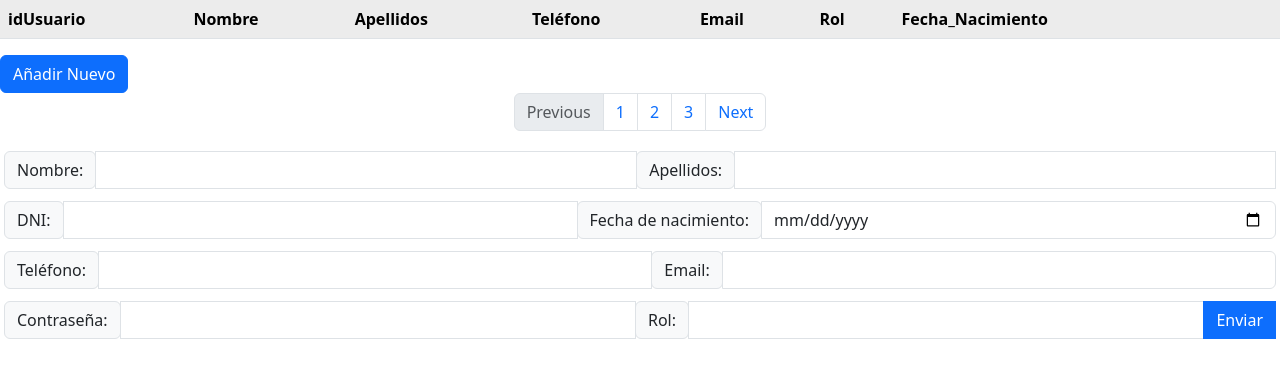
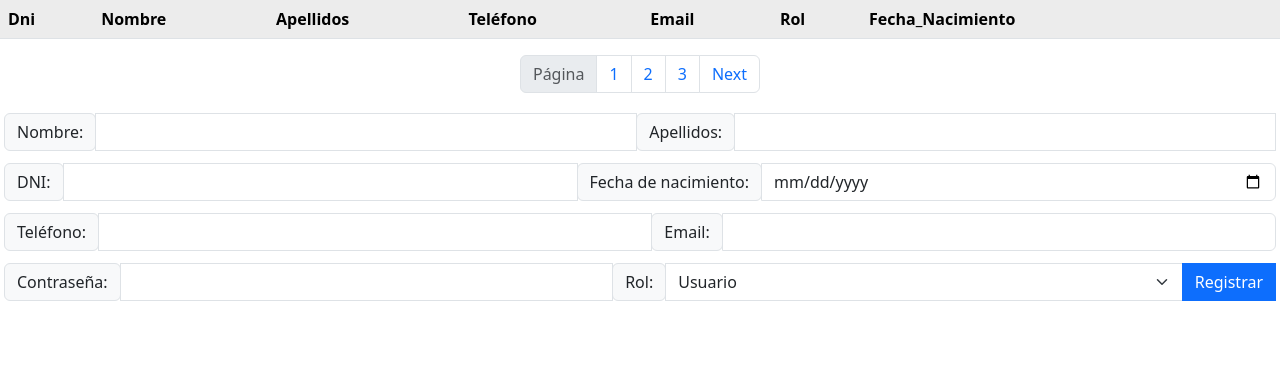
Before and after one commit to anaicm/Hospital, a PHP site: page /Administrador/usuario.php in a window 1280 px wide. Shown: the top 378 px of the page. Run offline with PHP 8.4, Linux system fonts and the light colour scheme; data that the repository does not hold is empty.

Commit message:
progreso usuario

```diff
--- a/vista/Administrador/usuario.php
+++ b/vista/Administrador/usuario.php
@@ -6,7 +6,7 @@
     <title>Portal Administración BD</title>
     <link href="https://cdn.jsdelivr.net/npm/bootstrap@5.3.0-alpha3/dist/css/bootstrap.min.css" rel="stylesheet"
         integrity="sha384-KK94CHFLLe+nY2dmCWGMq91rCGa5gtU4mk92HdvYe+M/SXH301p5ILy+dN9+nJOZ" crossorigin="anonymous">
-    <link rel="stylesheet" type="text/css" href="../css/Administrador_Usuario.css">
+
     <script>
     /*
     @function para eliminar por id, usando una solicitud HTTP asíncrona que realiza la llamada al servidor
@@ -47,40 +47,47 @@
         http.setRequestHeader('Content-type', 'application/x-www-form-urlencoded');
 
         http.onreadystatechange = function() {
+            //respesta ajax correcta
             if (http.readyState == 4 && http.status == 200) {
                 var usuario = JSON.parse(http.response);
-                document.getElementById('nombre').value = usuario[0].Nombre;
+                document.getElementById('nombre').value = usuario[0].Nombre; //datos mapeados
                 document.getElementById('apellidos').value = usuario[0].Apellido;
                 document.getElementById('dni').value = usuario[0].Dni;
+                document.getElementById('dni').disabled = true;
                 document.getElementById('Telefono').value = usuario[0].Telefono;
                 document.getElementById('FechaNacimiento').value = usuario[0].FechaNacimiento;
                 document.getElementById('email').value = usuario[0].Email;
                 document.getElementById('rol').value = usuario[0].Rol;
-                document.getElementById('registrar').style.display = 'none';
+                document.getElementById('registrar').style.display = 'none'; //cambia la visibilidad de los botones
                 document.getElementById('modificar').style.display = 'block';
-                document.getElementById('idUsuario').value = id;
+                document.getElementById('idUsuario').value = id; //deja el id oculto para luego uasarlo en modificar
+                document.getElementById('Anadir').style.display = "block";
+
             }
         }
         http.send(params);
     }
-
+    /**
+     * @Function limpiarFormulario() limpia los campos del formulario
+     */
     function limpiarFormulario() {
         document.getElementById('nombre').value = "";
         document.getElementById('apellidos').value = "";
         document.getElementById('dni').value = "";
+        document.getElementById('dni').enabled = false;
         document.getElementById('Telefono').value = "";
         document.getElementById('FechaNacimiento').value = "";
         document.getElementById('email').value = "";
-        document.getElementById('rol').value = "";
-
+        document.getElementById('rol').value = "Usuario";
+        document.getElementById('dni').disabled = false;
         document.getElementById('registrar').style.display = "block";
         document.getElementById('modificar').style.display = "none";
+        document.getElementById('Anadir').style.display = "none";
     }
     </script>
 </head>
 
-<body>
-    <?php
+<body><?php
 require_once('../../modelo/crud.php');
 
 if (isset($_POST['registrar'])) {//
@@ -91,10 +98,8 @@ if (isset($_POST['registrar'])) {//
 	$fnacimiento = date('Y-m-d', strtotime(str_replace('-', '/', $_POST['FechaNacimiento'])));
 	$email = $_POST['email'];
 	$contrasenia = $_POST['password'];
-
     try {
-    crud_insert('Usuario', array('nombre' => $nombre, 'apellido' => $apellido, 'telefono' => $telefono, 'FechaNacimiento' => $fnacimiento,'contrasenia' => $contrasenia, 'email' => $email, 'rol' => 'Administrador'));
-    header("Refresh:0");
+    crud_insert('Usuario', array('dni' => $dni, 'nombre' => $nombre, 'apellido' => $apellido, 'telefono' => $telefono, 'FechaNacimiento' => $fnacimiento,'contrasenia' => $contrasenia, 'email' => $email, 'rol' => 'Administrador'));
     } catch (PDOException $e) {
         echo 'Error al insertar usuario: ' . $e->getMessage();
     }
@@ -110,9 +115,8 @@ if (isset($_POST['modificar'])) {
 	$email = $_POST['email'];
 	$contrasenia = $_POST['password'];
     $rol = $_POST['rol'];
-
-    try {
-        crud_update('Usuario', array('nombre' => $nombre, 'apellido' => $apellido, 'telefono' => $telefono, 'FechaNacimiento' => $fnacimiento,'contrasenia' => $contrasenia, 'email' => $email, 'rol' => $rol), "idUsuario = $id");
+    try {//actualiza los datos por el id de usuario que se ha guardado en el hidden
+        crud_update('Usuario', array('dni' => $dni, 'nombre' => $nombre, 'apellido' => $apellido, 'telefono' => $telefono, 'FechaNacimiento' => $fnacimiento,'contrasenia' => $contrasenia, 'email' => $email, 'rol' => $rol), "idUsuario = $id");
     } catch (PDOException $e) {
         echo 'Error al insertar usuario: ' . $e->getMessage();
     }
@@ -120,9 +124,9 @@ if (isset($_POST['modificar'])) {
 //mostrar la tabla usuarios
 $usuarios=crud_get_all('usuario');//trae la tabla usuario
 
-echo "<table class=\"table table-hover\">";
+echo "<table class='table table-hover'>";
     echo "<tr>
-        <th scope=\"col\">idUsuario</th>
+        <th scope=\"col\">Dni</th>
         <th scope=\"col\">Nombre</th>
         <th scope=\"col\">Apellidos</th>
         <th scope=\"col\">Teléfono</th>
@@ -132,29 +136,29 @@ echo "<table class=\"table table-hover\">";
         <th scope=\"col\"></th>
         <th scope=\"col\"></th>
     </tr>";
-    //falta el campo del DNI
+/////
     foreach ($usuarios as $usuario) {
-    echo "<tr onclick=\"seleccionar('" . $usuario['idUsuario'] . "');\" >
-        <td scope='row'>" . $usuario['idUsuario'] . "</td>
+    echo '<tr onclick="seleccionar(' . $usuario['idUsuario'] . ');">
+        <td scope="row">' . $usuario['Dni'] . "</td>
         <td>" . $usuario['Nombre'] . "</td>
         <td>" . $usuario['Apellido'] . "</td>
         <td>" . $usuario['Telefono'] . "</td>
         <td>" . $usuario['Email'] . "</td>
         <td>" . $usuario['Rol'] . "</td>
-        <td>" . $usuario['FechaNacimiento'] . "</td>
-        <td>" . "<button class=\"btn btn-primary\" onclick=\"borrar(". $usuario['idUsuario'] .");\" id=\"borrar\" name=\"borrar\" value=\"Borrar\">Borrar</button>" . "</td>
-    </tr>";
+        <td>" . date('d-m-Y', strtotime(str_replace('-', '/', $usuario['FechaNacimiento']))) . "</td>
+        <td>" . '<button class="btn btn-primary" onclick="borrar(' . $usuario['idUsuario'] . ', \'usuario\');" id="borrar" name="borrar" value="Borrar">Borrar</button>' . "</td>
+        </tr>";
     }
     echo "</table>";
     //mostrar la tabla usuarios
 ?>
-    <button class="btn btn-primary" onclick="limpiarFormulario()" type="submit" id="Anadir" name="Anadir"
-        value="Anadir">Añadir Nuevo</button>
+    <button class="btn btn-primary" onclick="limpiarFormulario()" type="submit" id="Anadir" name="Anadir" value="Anadir"
+        style="display: none;">Cancelar</button>
     <!--formulario de usuarios-->
     <nav aria-label="Page navigation example">
         <ul class="pagination justify-content-center">
             <li class="page-item disabled">
-                <a class="page-link" href="#" tabindex="-1">Previous</a>
+                <a class="page-link" href="#" tabindex="-1">Página</a>
             </li>
             <li class="page-item"><a class="page-link" href="#">1</a></li>
             <li class="page-item"><a class="page-link" href="#">2</a></li>
@@ -167,23 +171,20 @@ echo "<table class=\"table table-hover\">";
 
     <div id='panel-modificar' class='d-flex'>
         <form method="post" class="">
-            <?php
-            echo '<input type="hidden" name="idUsuario" id="idUsuario" value="">'
-            ?>
+            <input type="hidden" name="idUsuario" id="idUsuario" value="">
             <div class="input-group mb-1 d-inline-flex p-1 bd-highlight">
                 <!--clase de bootstrap-->
                 <div class="input-group-prepend">
-
                     <span class="input-group-text" id="basic-addon3">Nombre: </span>
                 </div>
-                <input type="text" class="form-control" id="nombre" name="nombre" aria-describedby="basic-addon3"
-                    require>
+                <input required type="text" class="form-control" id="nombre" name="nombre"
+                    aria-describedby="basic-addon3">
 
                 <div class="input-group-prepend">
 
                     <span class="input-group-text" id="basic-addon3">Apellidos: </span>
                 </div>
-                <input type="text" class="form-control" id="apellidos" name="apellidos"
+                <input required type="text" class="form-control" id="apellidos" name="apellidos"
                     aria-describedby="basic-addon3"><br>
             </div>
             <div class="input-group mb-1 d-inline-flex p-1 bd-highlight">
@@ -191,12 +192,13 @@ echo "<table class=\"table table-hover\">";
 
                     <span class="input-group-text" id="basic-addon3">DNI: </span>
                 </div>
-                <input type="text" class="form-control" id="dni" name="dni" aria-describedby="basic-addon3">
+                <input required type="tel" pattern="[0-9]{8}[A-Z]{1}" class="form-control" id="dni" name="dni"
+                    aria-describedby="basic-addon3">
 
                 <div class="input-group-prepend">
                     <span class="input-group-text" id="basic-addon3">Fecha de nacimiento: </span>
                 </div>
-                <input type="date" class="form-control" id="FechaNacimiento" name="FechaNacimiento"
+                <input required type="date" class="form-control" id="FechaNacimiento" name="FechaNacimiento"
                     aria-describedby="basic-addon3">
             </div>
             <div class="input-group mb-1 d-inline-flex p-1 bd-highlight">
@@ -204,7 +206,8 @@ echo "<table class=\"table table-hover\">";
 
                     <span class="input-group-text" id="basic-addon3">Teléfono: </span>
                 </div>
-                <input type="text" class="form-control" id="Telefono" name="Telefono" aria-describedby="basic-addon3">
+                <input required type="tel" pattern="[0-9]{9}" class="form-control" id="Telefono" name="Telefono"
+                    aria-describedby="basic-addon3">
 
                 <div class="input-group-prepend">
                     <span class="input-group-text" id="basic-addon3">Email: </span>
@@ -223,9 +226,14 @@ echo "<table class=\"table table-hover\">";
                 <div class="input-group-prepend">
                     <span class="input-group-text" id="basic-addon3">Rol: </span>
                 </div>
-                <input type="text" class="form-control" id="rol" name="rol" aria-describedby="basic-addon3">
+                <select id='rol' name='rol' class="form-select" aria-label="Default select example">
+                    <option selected value="Usuario">Usuario</option>
+                    <option value="Administrador">Administrador</option>
+                    <option value="Administrador">Especialista</option>
+                    <option value="Administrador">Usuario Autorizado</option>
+                </select>
                 <button class="btn btn-primary" type="submit" id="registrar" name="registrar"
-                    value="Enviar">Enviar</button>
+                    value="Enviar">Registrar</button>
                 <button class="btn btn-primary" type="submit" id="modificar" name="modificar" value="Modificar"
                     style="display: none;">Modificar</button>
             </div>
--- a/vista/css/Administrador_Usuario.css
+++ /dev/null
@@ -1,3 +0,0 @@
-.oculto {
-    visibility: hidden;
-}
```
Also changed, not shown: vista/css/Portal_Administrador.css (+5 -4 lines), vista/pedir_cita.html (deleted, +0 -33 lines), vista/pedir_cita.php (added, +245 -0 lines).
